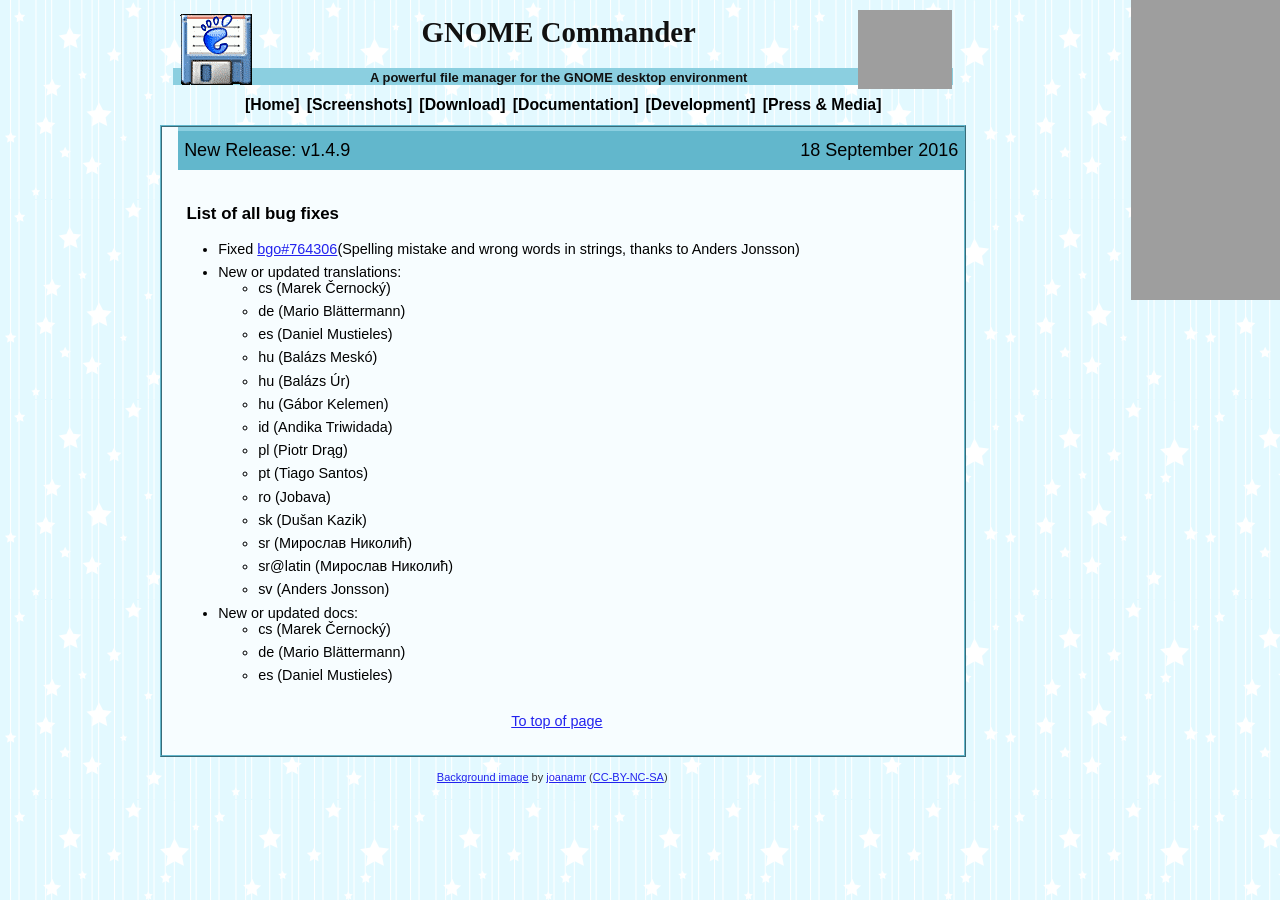
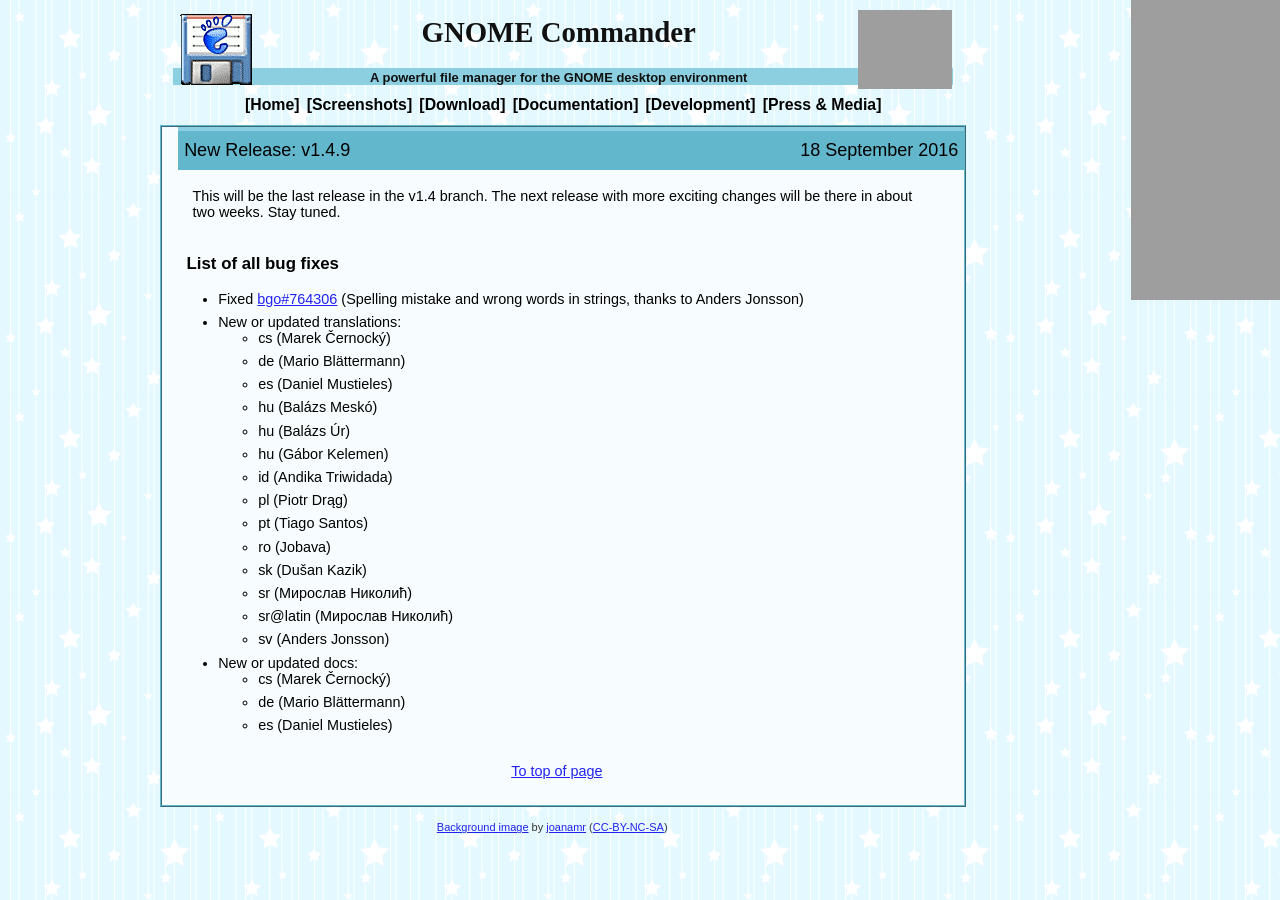
Before and after one commit to gcmd/gcmd.github.io, a Jekyll site: the page built from _posts/2016-09-18-Release-v1-4-9.md, in a window 1280 px wide. Built offline with Jekyll 4.4.1, drawn with Linux system fonts in a browser that asks for light colours; comment, search, counter and statistics services are not loaded; grey boxes are pictures that could not be loaded.

Commit message:
Adds something to the post yesterday

```diff
--- a/_posts/2016-09-18-Release-v1-4-9.md
+++ b/_posts/2016-09-18-Release-v1-4-9.md
@@ -4,9 +4,12 @@
 excerpt: ''
 ---
 
+This will be the last release in the v1.4 branch. The next release with
+more exciting changes will be there in about two weeks. Stay tuned.
+
 ### List of all bug fixes
 
- * Fixed [bgo#764306](https://bugzilla.gnome.org/show_bug.cgi?id=764306)(Spelling mistake and wrong words in strings, thanks to Anders Jonsson)
+ * Fixed [bgo#764306](https://bugzilla.gnome.org/show_bug.cgi?id=764306) (Spelling mistake and wrong words in strings, thanks to Anders Jonsson)
  * New or updated translations:
     * cs (Marek Černocký)
     * de (Mario Blättermann)
```
